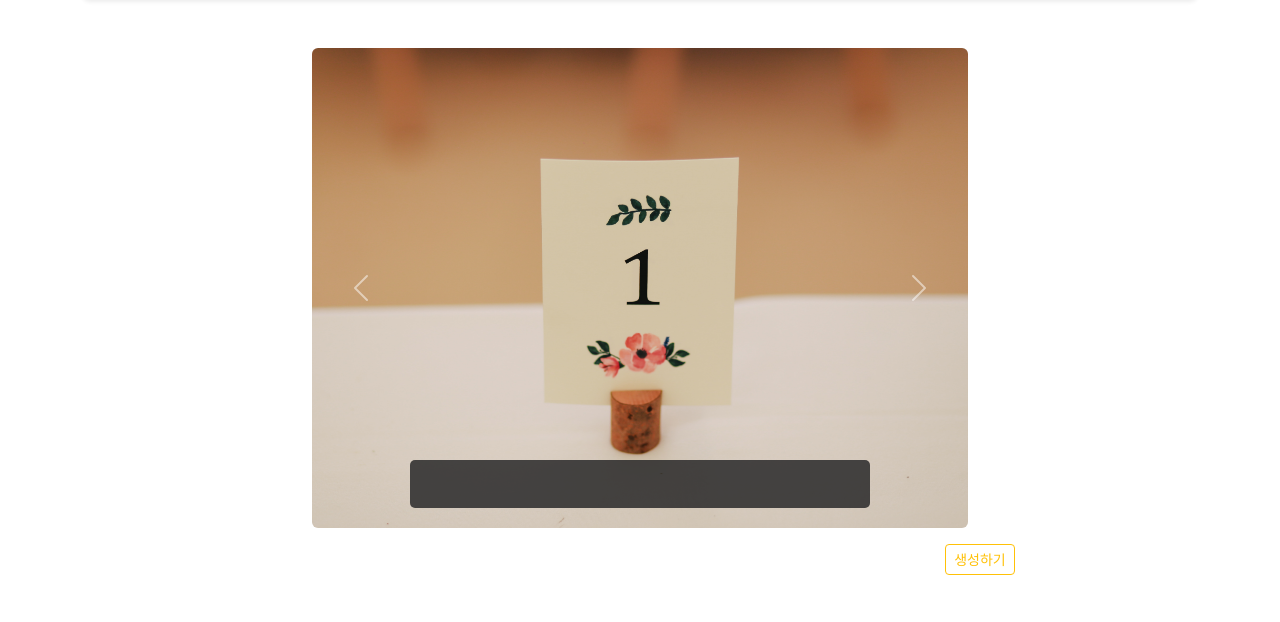
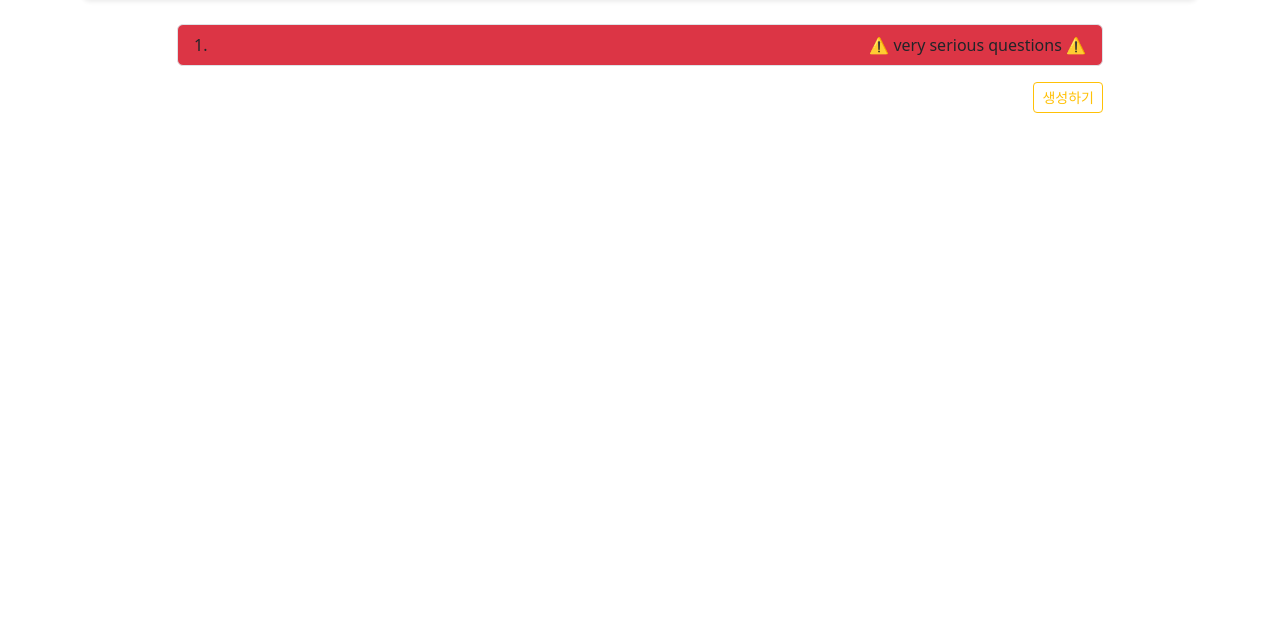
Before and after one commit to j1-y00n/BalanceGame, a Django app: page /posts/ in a window 1280 px wide. Shown: the part 56-678 px from the top of the page. Run offline with Django 3.2, Linux system fonts and the light colour scheme; data that the repository does not hold is empty.

Commit message:
layout work

```diff
--- a/posts/templates/posts/index.html
+++ b/posts/templates/posts/index.html
@@ -3,70 +3,66 @@
 
 {% block content %}
 
-<div class="container text-center">
-  <div class="row">
-    <div class="col-2"></div>
-    <div class="col col-8">
-      <div class="row-8">
+
+{% if posts %}
+<div class="row text-center mt-3">
+  <div class="col-1"></div>
+  <div class="col-10">
     <div id="carouselAuto" class="carousel slide" data-bs-ride="carousel">
       <div class="carousel-inner">
         <div class="carousel-item active">
+          <a href="{% url 'posts:detail' post_last.pk %}">
             {% if post_last.image1 %}
-              <a href="{% url 'posts:detail' post_last.pk %}">
               <img class="d-block w-100 object-fit-cover custom-crsl-img-size rounded" src="{{ post_last.image1.url }}" alt="post image1">
-              </a>
               {% else %}
-              <a href="{% url 'posts:detail' post_last.pk %}">
               <img class="d-block w-100 object-fit-cover custom-crsl-img-size rounded" src="{% static 'posts/default_one.jpg' %}" alt="post image1 default">
             </a>
             {% endif %}
-              <div class="carousel-caption d-none d-md-block caption-with-bg-color">
+        <div class="carousel-caption d-none d-sm-block caption-with-bg-color">
           <h2>{{ post_last.title }}</h2>
           <h5 class="fw-light">{{ post_last.select1_content }}</h5>
         </div>
       </div>
 
       <div class="carousel-item">
+        <a href="{% url 'posts:detail' post_last.pk %}">
           {% if post_last.image2 %}
             <img class="d-block w-100 object-fit-cover custom-crsl-img-size rounded" src="{{ post_last.image2.url }}" alt="post image2">
           {% else %}
-              <a href="{% url 'posts:detail' post_last.pk %}">
             <img class="d-block w-100 object-fit-cover custom-crsl-img-size rounded" src="{% static 'posts/default_two.jpg' %}" alt="post image1 default">
+          {% endif %}
         </a>
-              {% endif %}
-              <div class="carousel-caption d-none d-md-block caption-with-bg-color">
+        <div class="carousel-caption d-none d-sm-block caption-with-bg-color">
           <h2>{{ post_last.title }}</h2>
           <h5 class="fw-light">{{ post_last.select2_content }}</h5>
         </div>
       </div>
 
           {% comment %} 마지막 게시글 제외하고 반복 {% endcomment %}
-            {% for post in posts %}
+      {% for post in posts|slice:"1:" %}
         <div class="carousel-item">
+          <a href="{% url 'posts:detail' post.pk %}">
             {% if post.image1 %}
-              <a href="{% url 'posts:detail' post.pk %}">
               <img class="d-block w-100 object-fit-cover custom-crsl-img-size rounded" src="{{ post.image1.url }}" alt="post image1">
+            {% else %}
+              <img class="d-block w-100 object-fit-cover custom-crsl-img-size rounded" src="{% static 'posts/default_one.jpg' %}" alt="post image1 default">
+            {% endif %}
           </a>
-              {% else %}
-              <a href="{% url 'posts:detail' post.pk %}">
-                <img class="d-block w-100 object-fit-cover custom-crsl-img-size rounded" src="{% static 'posts/default_one.jpg' %}" alt="post image1 default">
-              </a>
-              {% endif %}
-              <div class="carousel-caption d-none d-md-block caption-with-bg-color">
+          <div class="carousel-caption d-none d-sm-block caption-with-bg-color">
             <h2>{{ post.title }}</h2>
             <h5 class="fw-light">{{ post.select1_content }}</h5>
           </div>
         </div>
 
         <div class="carousel-item">
+          <a href="{% url 'posts:detail' post.pk %}">
             {% if post.image2 %}
               <img class="d-block w-100 object-fit-cover custom-crsl-img-size rounded" src="{{ post.image2.url }}" alt="post image2">
             {% else %}
-              <a href="{% url 'posts:detail' post.pk %}">
               <img class="d-block w-100 object-fit-cover custom-crsl-img-size rounded" src="{% static 'posts/default_two.jpg' %}" alt="post image1 default">
+            {% endif %}
           </a>
-              {% endif %}
-              <div class="carousel-caption d-none d-md-block caption-with-bg-color">
+          <div class="carousel-caption d-none d-sm-block caption-with-bg-color">
             <h2>{{ post.title }}</h2>
             <h5 class="fw-light">{{ post.select2_content }}</h5>
           </div>
@@ -83,19 +79,45 @@
         </button>
     </div>
   </div>
-      <div class="row-1"></div>
 </div>
-    <div class="col-2">
+{% endif %}
+{% comment %} 여기부터 리스트 {% endcomment %}
+<div class="row mt-2">
+  <div class="col-1"></div>
+  <div class="col-10">
+    <ul>
 
+    </ul>
+    <ol class="list-group list-group-numbered">
+      <li class="list-group-item d-flex justify-content-between align-items-center bg-danger">
+        <span class="">⚠️ very serious questions ⚠️</span>
+      </li>
+      {% for post in posts %}
+        <li class="list-group-item d-flex justify-content-between align-items-start">
+          <div class="ms-2 me-auto">
+            <div class="fw-bold">
+              <a href="{% url 'posts:detail' post.pk %}">
+                {{ post.title }}
+              </a>
             </div>
+            {{ post.select1_content }}
+          </div>
+          <span class="badge bg-dark-subtle rounded-pill">
+            {{ post.select1_users|length }}
+          </span>
+        </li>
+      {% endfor %}
+      </ol>
+  </div>
+  <div class="col-1"></div>
 </div>
 <div class="row">
-    <div class="col-8"></div>
-    <div class="col-4 mt-3">
+  <div class="col-1"></div>
+  <div class="col-10 text-end mt-3">
     <a class="btn btn-sm btn-outline-warning" href="{% url 'posts:create' %}">생성하기</a>
-    </div>
   </div>
 </div>
 
 
+
 {% endblock content %}
--- a/static/style.css
+++ b/static/style.css
@@ -3,7 +3,7 @@
 }
 
 .custom-crsl-img-size {
-    height: 30rem;
+    height: 15rem;
 }
 
 .caption-with-bg-color {
--- a/templates/base.html
+++ b/templates/base.html
@@ -19,7 +19,7 @@
     <div class="container-sm">
       {# Navigation Bar #} {% include 'navbar.html' %}
 
-      <main class="p-5">
+      <main>
         {% block content %}{% endblock content %}
       </main>
     </div>
```
Also changed, not shown: accounts/migrations/0001_initial.py, posts/migrations/0001_initial.py. Lines whose indentation alone changed are shown as unchanged.
